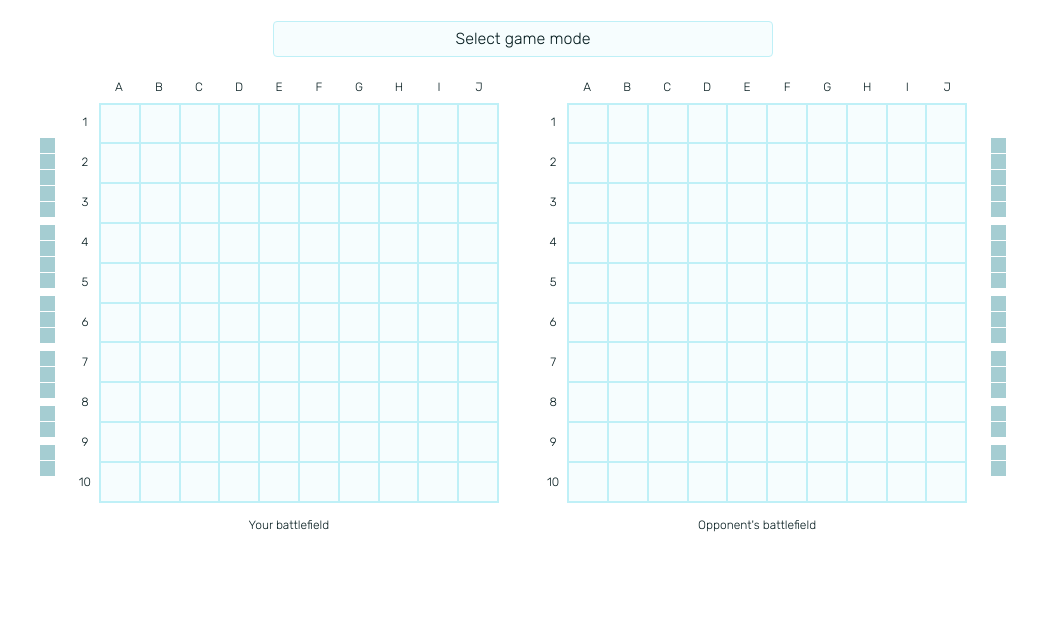
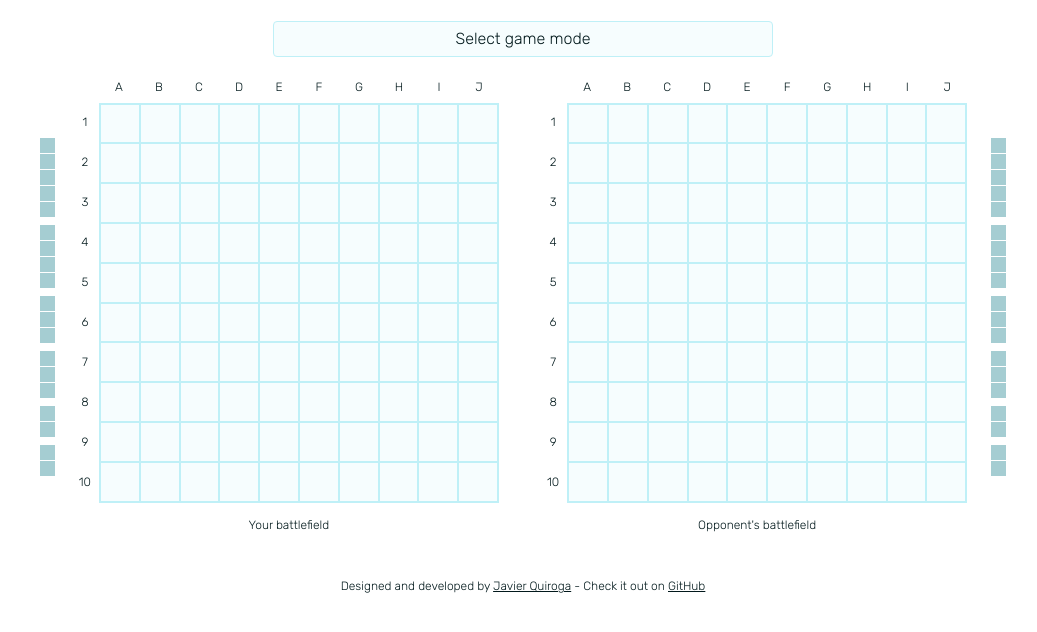
Before and after one commit to cd-javier/battleship, a website built with webpack: page src/template.html in a window 1280 px wide. Shown: the part 86-718 px from the top of the page, without its empty margins (117-1154 px from the left). Built offline with nearby package versions, Linux system fonts and the light colour scheme.

Commit message:
feat: add signature

```diff
--- a/src/styles.css
+++ b/src/styles.css
@@ -67,6 +67,8 @@ body {
   flex-direction: column;
   align-items: center;
   gap: 1rem;
+
+  min-height: 100svh;
 
   padding: 1rem;
 }
@@ -311,3 +313,14 @@ button {
 .hidden {
   visibility: hidden;
 }
+
+.signature {
+  font-size: 0.75rem;
+  font-weight: 200;
+  text-align: center;
+  margin-top: 2rem;
+}
+
+.signature a {
+  color: inherit;
+}
--- a/src/template.html
+++ b/src/template.html
@@ -93,6 +93,15 @@
         <div class="fleet" id="opponent-fleet"></div>
       </div>
     </div>
+
+
+
+  <div class="signature">
+    Designed and developed by <a href="http://www.javierquiroga.com" target="_blank" rel="noopener noreferrer"
+      title="Visit my portfolio">Javier
+      Quiroga</a> - Check it out on <a href="https://github.com/cd-javier/battleship" target="_blank"
+      rel="noopener noreferrer">GitHub</a>
+  </div>
   </div>
 
   <div class="modal hidden" id="modal">
```
